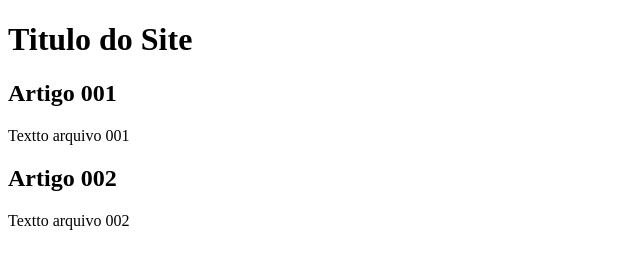
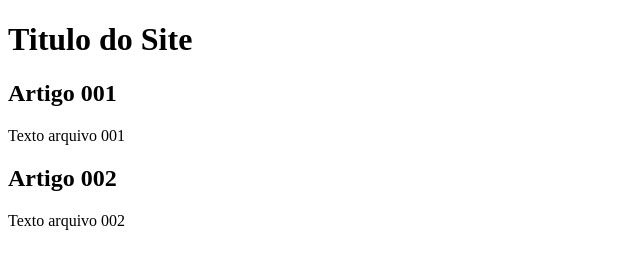
Before and after one commit to TestadorTesta/projeto-site-CeV-GiteGithub, a plain HTML site: page index.html in a window 1280 px wide. Shown: the full height of the page, 0-640 px from the left. Drawn offline with Linux system fonts and the light colour scheme.

Commit message:
Update index.html

```diff
--- a/index.html
+++ b/index.html
@@ -13,11 +13,11 @@
         </header>
         <article>
             <h2>Artigo 001</h2>
-            <p>Textto arquivo 001</p>
+            <p>Texto arquivo 001</p>
         </article>
         <article>
             <h2>Artigo 002</h2>
-            <p>Textto arquivo 002</p>
+            <p>Texto arquivo 002</p>
         </article>
     </main>
 </body>
```
